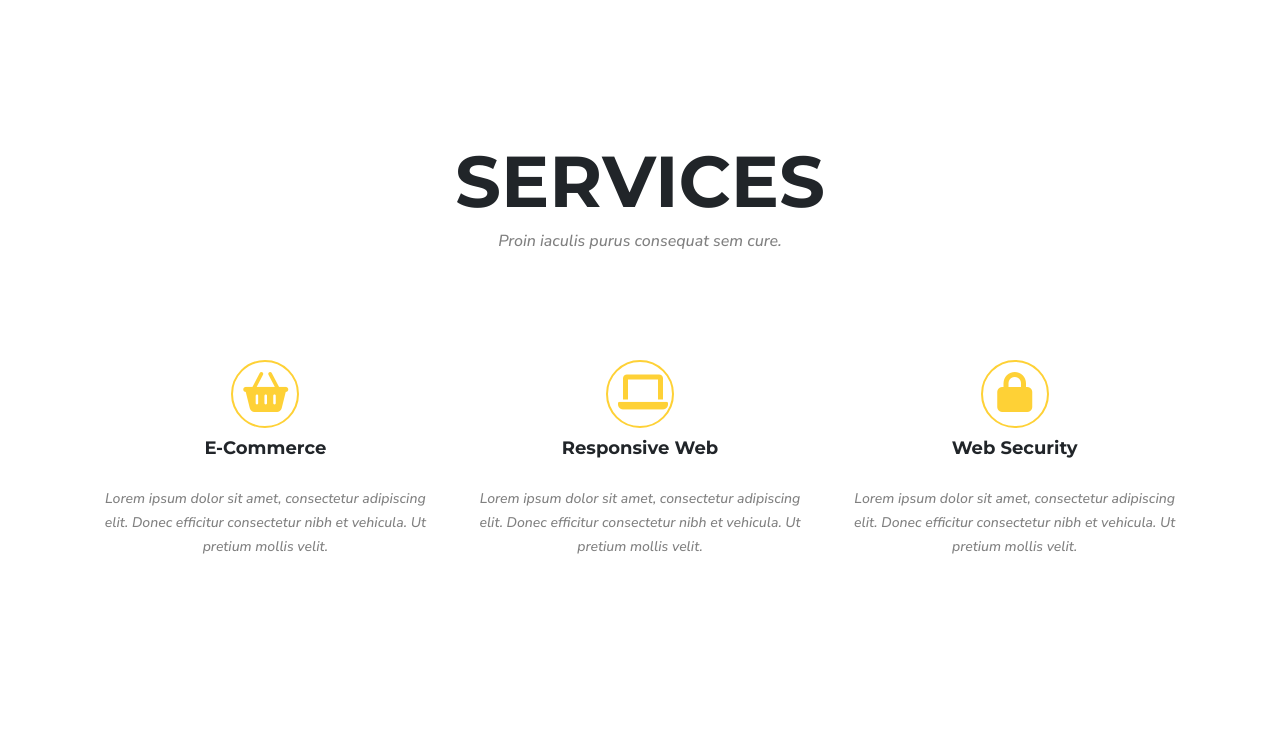
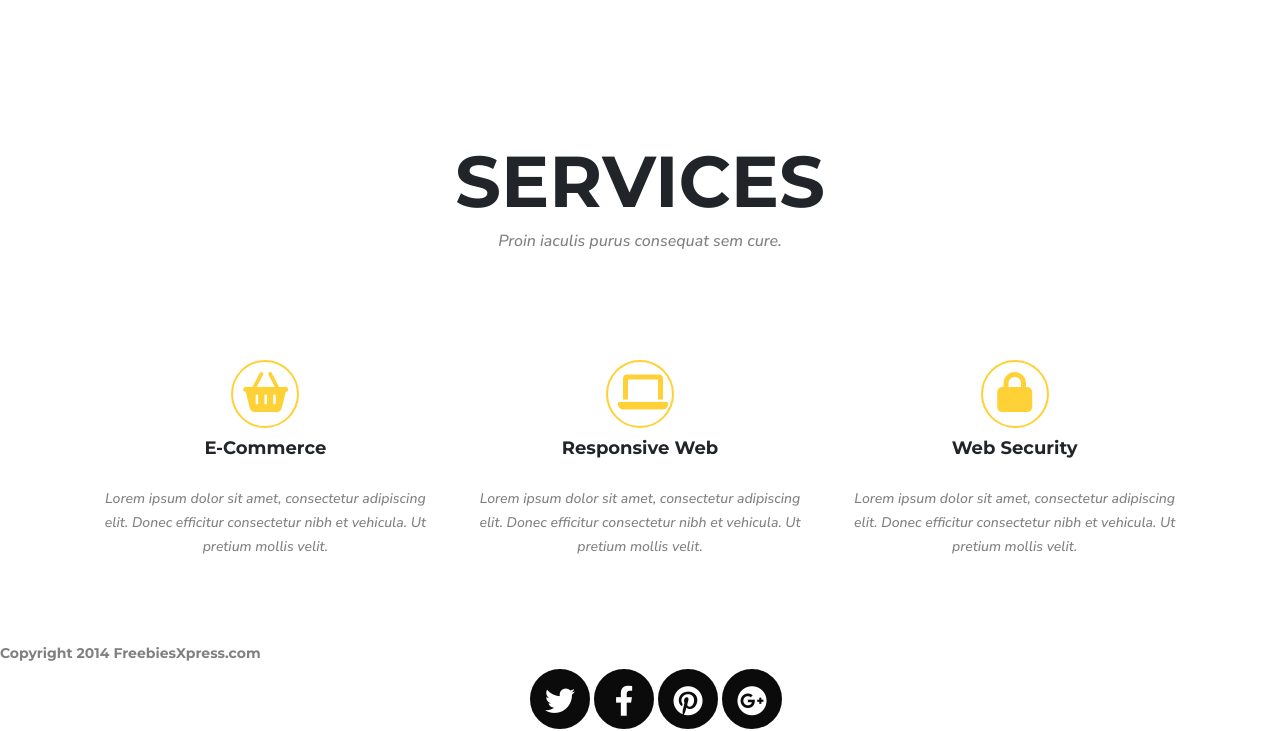
Before and after one commit to Deviatkina/Project_Golden, a website: page index.html in a window 1280 px wide. Shown: the part 751-1482 px from the top of the page. Before the commit the page ends 1396 px from the top, so only its background shows below. Drawn offline with nearby package versions, Linux system fonts and the light colour scheme.

Commit message:
Add section Footer and basic styles

```diff
--- a/index.html
+++ b/index.html
@@ -82,6 +82,18 @@
             </div>
         </div>
     </section>
+
+    <footer>
+        <div class="foot-container">
+            <h4>Copyright 2014 FreebiesXpress.com</h4>
+            <ul>
+                <li><a href="#"><i class="fa-brands fa-twitter"></i> </a></li>
+                <li><a href="#"><i class="fa-brands fa-facebook-f"></i> </a></li>
+                <li><a href="#"><i class="fa-brands fa-pinterest"></i> </a> </li>
+                <li><a href="#"><i class="fa-brands fa-google-plus"></i> </a> </li>
+            </ul>
+        </div>
+    </footer>
 </body>
 
 </html>
--- a/sass/style.scss
+++ b/sass/style.scss
@@ -91,3 +91,34 @@ header {
     border-radius: 50%;
     padding: 10px;
 }
+/*Footer*/
+.foot-container{
+    bottom: 96px;
+	width:100%;
+	height:60px;
+	text-align: center;
+}
+.foot-container li{
+    list-style-type: none;
+    display:inline-flex;
+}
+.foot-container i{
+    font-size: 30px;
+    background: $font-color-dark;
+    width: 60px;
+    height: 60px;
+    line-height: 60px;
+    color: $font-color-light;
+    border-radius: 50%;
+    text-align: center;
+    margin-top: auto;
+    border: 2px solid $font-color-dark;
+    border-radius: 50%;
+}
+.foot-container h4{
+    font-size: 14px;
+    text-align: left;
+    color: $font-color-p;
+    left: 10%;
+
+}
```
Also changed, not shown: css/style.css, sass/style.css, 2 other files.
